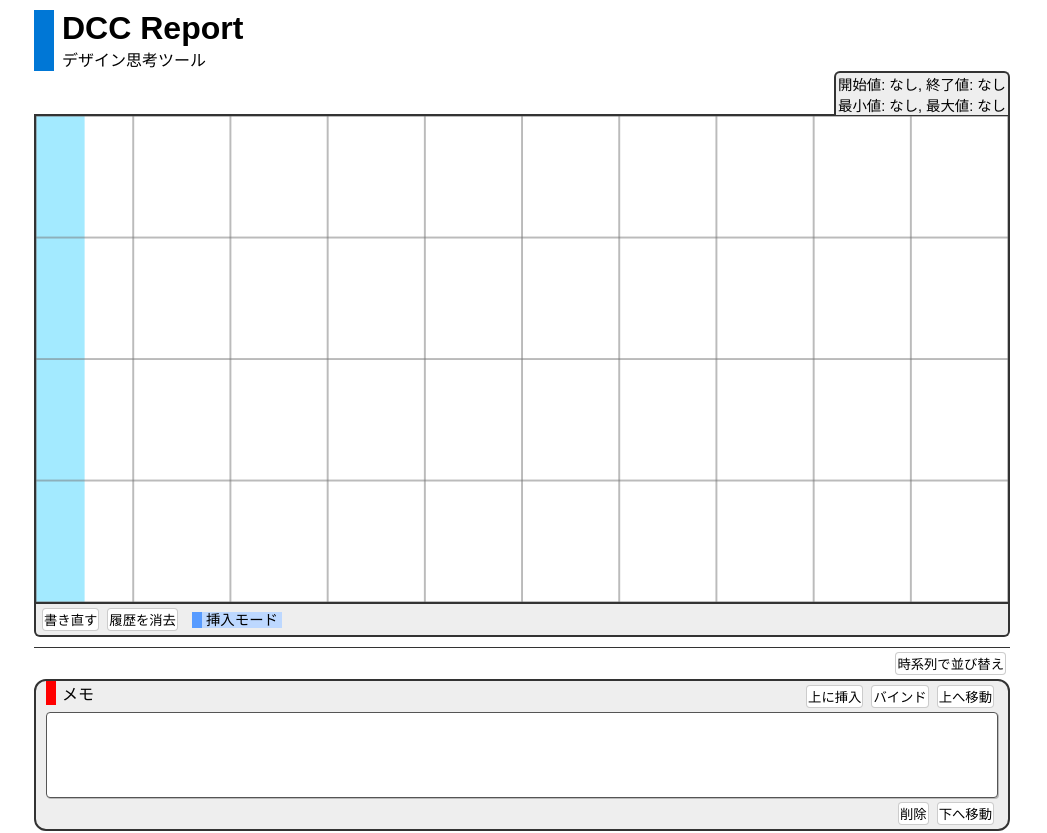
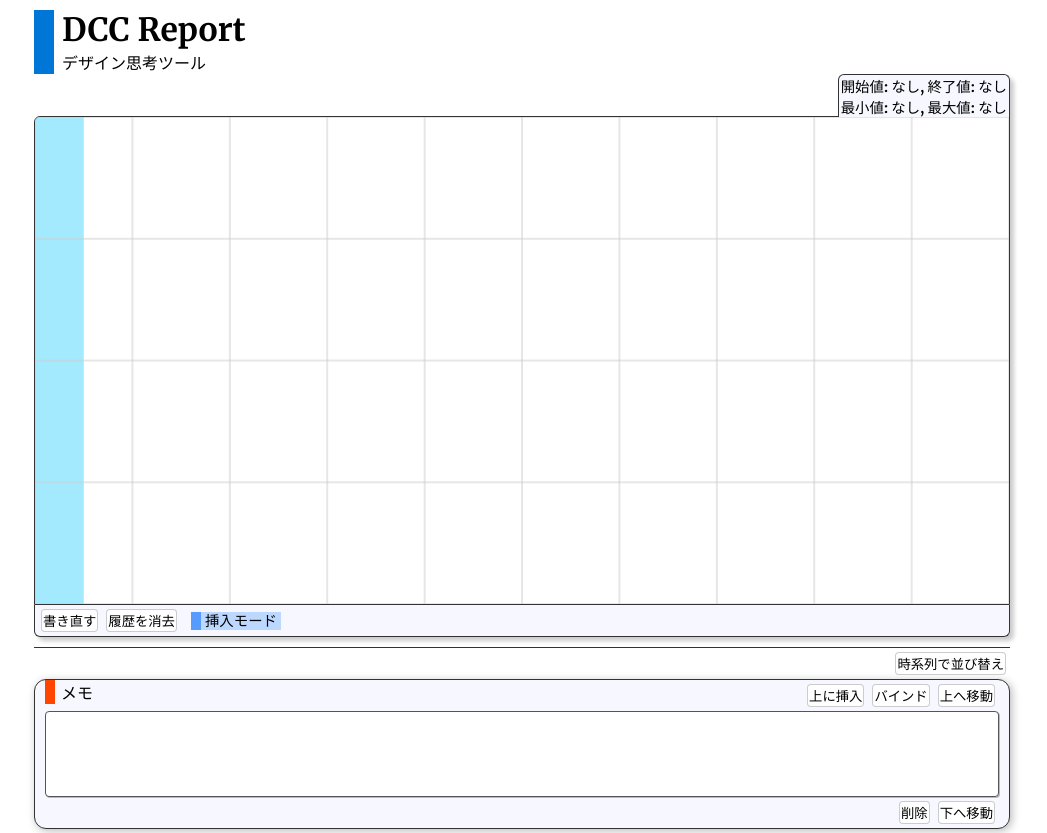
Before and after one commit to prog-g/dcc-report, a React app: page / in a window 1280 px wide. Shown: the top 833 px of the page, without its empty margins (118-1165 px from the left). Built offline with nearby package versions, Linux system fonts and the light colour scheme.

Commit message:
アイコン以外のstyleの修正 (#128)
Co-authored-by: ahuglajbclajep <ahuglajbclajep@gmail.com>

```diff
--- a/src/lib/canvas.ts
+++ b/src/lib/canvas.ts
@@ -18,7 +18,7 @@ const oldGraphLineColor = "#aaa"; // 前回グラフ曲線の描画色
 const gridx = 10; // グリッドの x 分割数
 const gridy = 4; // グリッドの y 分割数
 const gridLineWidth = 1; // グリッド線の描画幅
-const gridLineColor = "#777"; // グリッド線の描画色
+const gridLineColor = "#ccc"; // グリッド線の描画色
 const graphStartAreaColor = "#00c4ff5c"; // グラフを描き始められる範囲を示す色
 const eps = 2 ** -52; // 開区間を評価するための十分小さい値
 
--- a/src/lib/note.ts
+++ b/src/lib/note.ts
@@ -9,15 +9,15 @@ function newNote(notes: Notes = []): Note {
 // id に従属するメモの色を返す
 function noteColor(id: number): string {
   const colors = [
-    "red",
-    "pink",
-    "orange",
-    "yellow",
-    "greenyellow",
-    "green",
-    "aqua",
-    "blue",
-    "purple",
+    "orangered",
+    "deeppink",
+    "darkorange",
+    "seagreen",
+    "limegreen",
+    "darkkhaki",
+    "deepskyblue",
+    "mediumblue",
+    "darkviolet",
   ];
 
   // newNote() の実装より id が 0 以下になることはない
--- a/src/style.css
+++ b/src/style.css
@@ -4,8 +4,12 @@
   margin: 0;
 }
 
+*:focus {
+  outline: none;
+}
+
 body {
-  font-family: sans-serif;
+  font-family: "Merriweather", sans-serif;
   color: #000;
   background: #fff;
 }
@@ -42,14 +46,16 @@ button:active {
 
 .graph {
   text-align: right;
+  border-radius: 6px;
+  box-shadow: 4px 4px 4px #ccc;
 }
 
 .graph-info {
   display: inline-block;
   padding: 0 2px;
   font-size: 90%;
-  background: #eee;
-  border: 2px solid #333;
+  background: #f7f7ff;
+  border: 1px solid #333;
   border-bottom-width: 0;
   border-radius: 6px 6px 0 0;
 }
@@ -61,14 +67,15 @@ button:active {
   /* see https://github.com/prog-g/dcc-report/pull/33 */
   margin: -1px 0 0;
   touch-action: pinch-zoom;
-  border: 2px solid #333;
+  border: 1px solid #333;
+  border-top-left-radius: 6px;
 }
 
 .graph-menu {
   padding: 0 2px;
   text-align: left;
-  background: #eee;
-  border: 2px solid #333;
+  background: #f7f7ff;
+  border: 1px solid #333;
   border-top-width: 0;
   border-radius: 0 0 6px 6px;
 }
@@ -93,9 +100,10 @@ button:active {
 .note {
   padding: 0 10px;
   margin-bottom: 10px;
-  background: #eee;
-  border: 2px solid #333;
+  background: #f7f7ff;
+  border: 1px solid #333;
   border-radius: 12px;
+  box-shadow: 2px 2px 8px #bbb;
 }
 
 .note-header {
```
Also changed, not shown: src/index.ejs.
